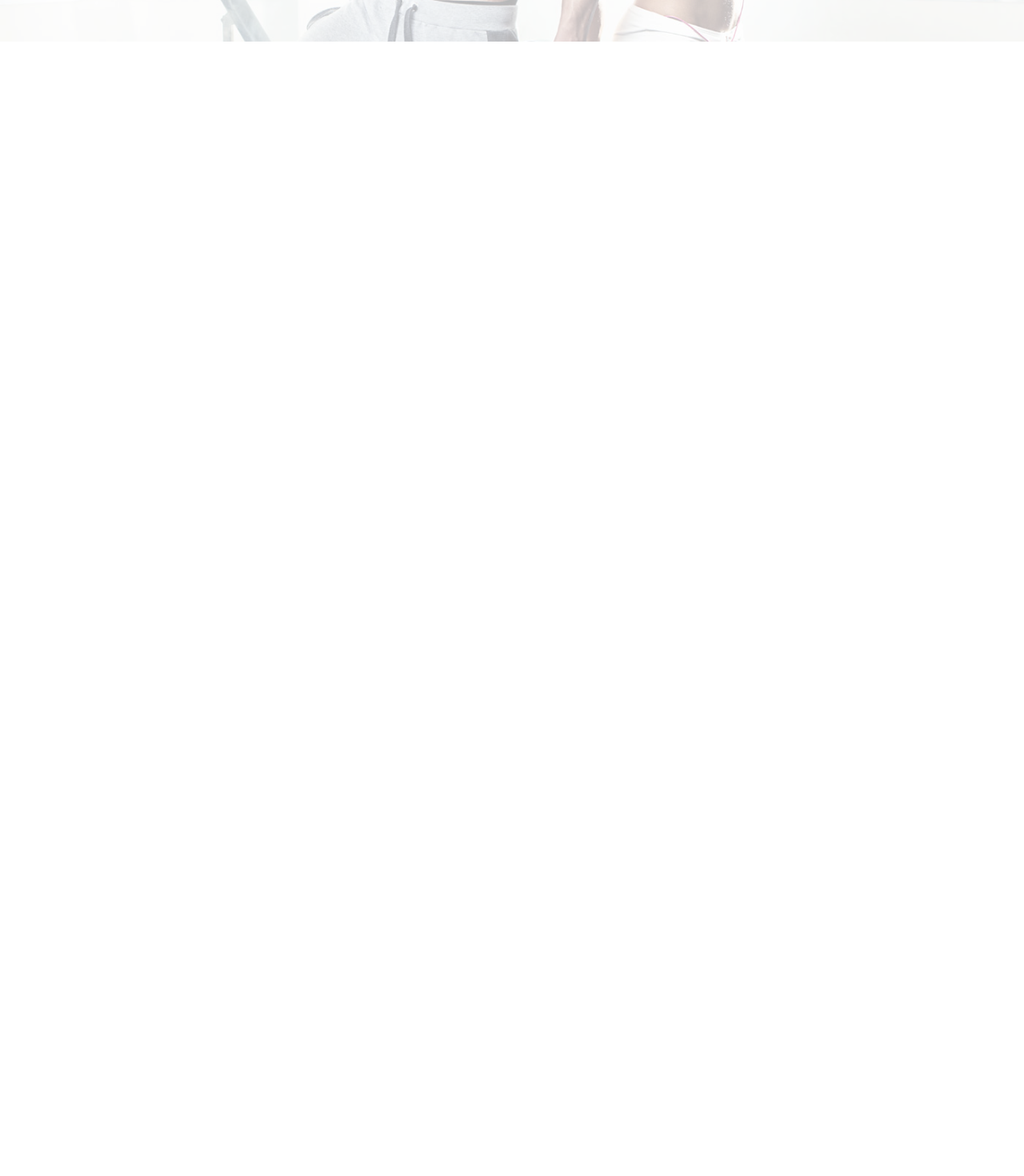
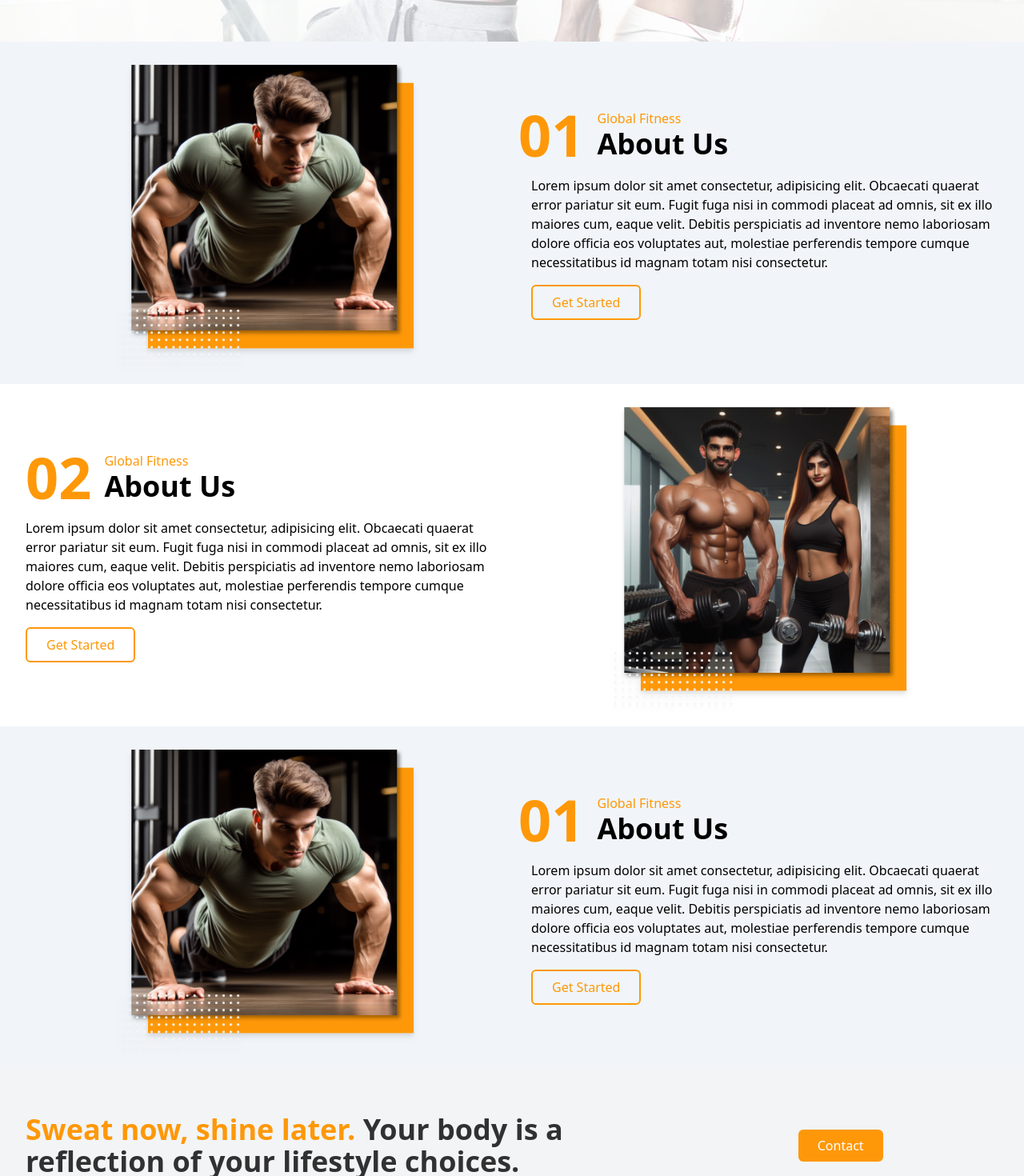
Before and after one commit to nirajtamang1/Gym, a React (Create React App) app: page / in a window 1280 px wide. Shown: the part 560-2030 px from the top of the page at 80% size. Before the commit the page ends 800 px from the top, so only its background shows below. Built offline with nearby package versions, Linux system fonts and the light colour scheme.

Commit message:
Added Aboutus and contact us

```diff
--- a/src/App.js
+++ b/src/App.js
@@ -1,11 +1,19 @@
+import { About } from "./components/About/About";
+import { About2 } from "./components/About/About2";
+import { About3 } from "./components/About/About3";
+import { Contact } from "./components/Contact/Contact";
 import { Hero } from "./components/Hero/Hero";
 import Navbar from "./components/Navbar/Navbar";
 
 function App() {
   return (
-    <div className="overflow-x-hidden">
+    <div className="overflow-x-hidden bg-white dark:bg-black dark:text-white text-black">
       <Navbar />
       <Hero />
+      <About />
+      <About2 />
+      <About3 />
+      <Contact />
     </div>
   );
 }
--- /dev/null
+++ b/src/components/About/About.jsx
@@ -0,0 +1,46 @@
+import React from "react";
+import BannerImage from "../../assets/banner.png";
+
+export const About = () => {
+  return (
+    <div className="py-16 dark:bg-black dark:text-white bg-slate-100 duration-200">
+      <div className="container">
+        <div className="grid grid-cols-1 sm:grid-cols-2 gap-4 place-items-center">
+          {/* image section  */}
+          <div>
+            <img
+              src={BannerImage}
+              alt=""
+              className="sm:scale-125 max-h-[300px] drop-shadow-md mx-auto"
+            />
+          </div>
+          {/* text section  */}
+          <div className="space-y-4 space-x-4">
+            {/* Heading Section  */}
+            <div className="flex items-center gap-4">
+              <div className="text-primary text-7xl">
+                <h1 className="font-bold">01</h1>
+              </div>
+              <div>
+                <p className="text-primary ">Global Fitness</p>
+                <h1 className="text-2xl sm:text-4xl font-bold">About Us</h1>
+              </div>
+            </div>
+            {/* Botton Section  */}
+            <div>
+              <p>
+                Lorem ipsum dolor sit amet consectetur, adipisicing elit.
+                Obcaecati quaerat error pariatur sit eum. Fugit fuga nisi in
+                commodi placeat ad omnis, sit ex illo maiores cum, eaque velit.
+                Debitis perspiciatis ad inventore nemo laboriosam dolore officia
+                eos voluptates aut, molestiae perferendis tempore cumque
+                necessitatibus id magnam totam nisi consectetur.
+              </p>
+            </div>
+            <button className="outline-btn">Get Started</button>
+          </div>
+        </div>
+      </div>
+    </div>
+  );
+};
--- /dev/null
+++ b/src/components/About/About2.jsx
@@ -0,0 +1,46 @@
+import React from "react";
+import BannerImage from "../../assets/banner2.png";
+
+export const About2 = () => {
+  return (
+    <div className="py-16 dark:bg-dark dark:text-white bg-white duration-200">
+      <div className="container">
+        <div className="grid grid-cols-1 sm:grid-cols-2 gap-4 place-items-center">
+          {/* text section  */}
+          <div className="space-y-4">
+            {/* Heading Section  */}
+            <div className="flex items-center gap-4">
+              <div className="text-primary text-7xl">
+                <h1 className="font-bold">02</h1>
+              </div>
+              <div>
+                <p className="text-primary ">Global Fitness</p>
+                <h1 className="text-2xl sm:text-4xl font-bold">About Us</h1>
+              </div>
+            </div>
+            {/* Botton Section  */}
+            <div>
+              <p>
+                Lorem ipsum dolor sit amet consectetur, adipisicing elit.
+                Obcaecati quaerat error pariatur sit eum. Fugit fuga nisi in
+                commodi placeat ad omnis, sit ex illo maiores cum, eaque velit.
+                Debitis perspiciatis ad inventore nemo laboriosam dolore officia
+                eos voluptates aut, molestiae perferendis tempore cumque
+                necessitatibus id magnam totam nisi consectetur.
+              </p>
+            </div>
+            <button className="outline-btn">Get Started</button>
+          </div>
+          {/* image section  */}
+          <div>
+            <img
+              src={BannerImage}
+              alt=""
+              className="sm:scale-125 max-h-[300px] drop-shadow-md mx-auto"
+            />
+          </div>
+        </div>
+      </div>
+    </div>
+  );
+};
--- /dev/null
+++ b/src/components/About/About3.jsx
@@ -0,0 +1,46 @@
+import React from "react";
+import BannerImage from "../../assets/banner.png";
+
+export const About3 = () => {
+  return (
+    <div className="py-16 dark:bg-black dark:text-white bg-slate-100 duration-200">
+      <div className="container">
+        <div className="grid grid-cols-1 sm:grid-cols-2 gap-4 place-items-center">
+          {/* image section  */}
+          <div>
+            <img
+              src={BannerImage}
+              alt=""
+              className="sm:scale-125 max-h-[300px] drop-shadow-md mx-auto"
+            />
+          </div>
+          {/* text section  */}
+          <div className="space-y-4 space-x-4">
+            {/* Heading Section  */}
+            <div className="flex items-center gap-4">
+              <div className="text-primary text-7xl">
+                <h1 className="font-bold">01</h1>
+              </div>
+              <div>
+                <p className="text-primary ">Global Fitness</p>
+                <h1 className="text-2xl sm:text-4xl font-bold">About Us</h1>
+              </div>
+            </div>
+            {/* Botton Section  */}
+            <div>
+              <p>
+                Lorem ipsum dolor sit amet consectetur, adipisicing elit.
+                Obcaecati quaerat error pariatur sit eum. Fugit fuga nisi in
+                commodi placeat ad omnis, sit ex illo maiores cum, eaque velit.
+                Debitis perspiciatis ad inventore nemo laboriosam dolore officia
+                eos voluptates aut, molestiae perferendis tempore cumque
+                necessitatibus id magnam totam nisi consectetur.
+              </p>
+            </div>
+            <button className="outline-btn">Get Started</button>
+          </div>
+        </div>
+      </div>
+    </div>
+  );
+};
--- /dev/null
+++ b/src/components/Contact/Contact.jsx
@@ -0,0 +1,21 @@
+import React from "react";
+
+export const Contact = () => {
+  return (
+    <div className="">
+      <div className="container dark:bg-black bg-gray-100 py-14">
+        <div className="grid grid-cols-1 sm:grid-cols-3 gap-4">
+          <div className="col-span-2">
+            <h1 className="text-3xl sm:text-4xl font-bold text-black/80 dark:text-white">
+              <span className="text-primary">Sweat now, shine later.</span> Your
+              body is a reflection of your lifestyle choices.
+            </h1>
+          </div>
+          <div className="text-center grid  place-items-center">
+            <button className="primary-btn">Contact</button>
+          </div>
+        </div>
+      </div>
+    </div>
+  );
+};
--- a/src/index.css
+++ b/src/index.css
@@ -6,4 +6,7 @@
   .primary-btn {
     @apply inline-block rounded-md bg-primary hover:bg-primary/70 duration-200 py-2 px-6 text-white;
   }
+  .outline-btn {
+    @apply inline-block rounded-md border-2 border-primary hover:bg-primary/70 hover:text-white duration-200 py-2 px-6 text-primary my-4;
+  }
 }
```
